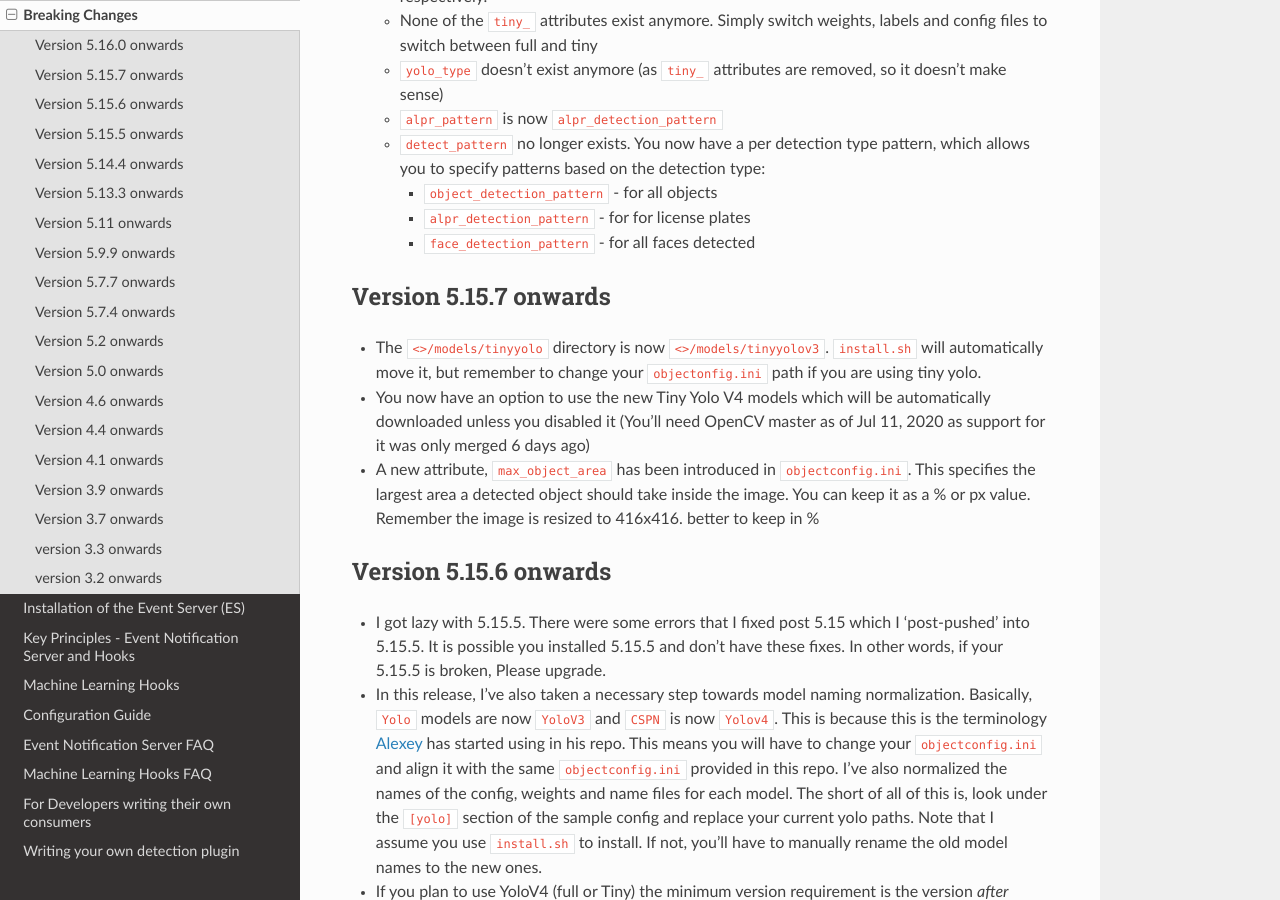
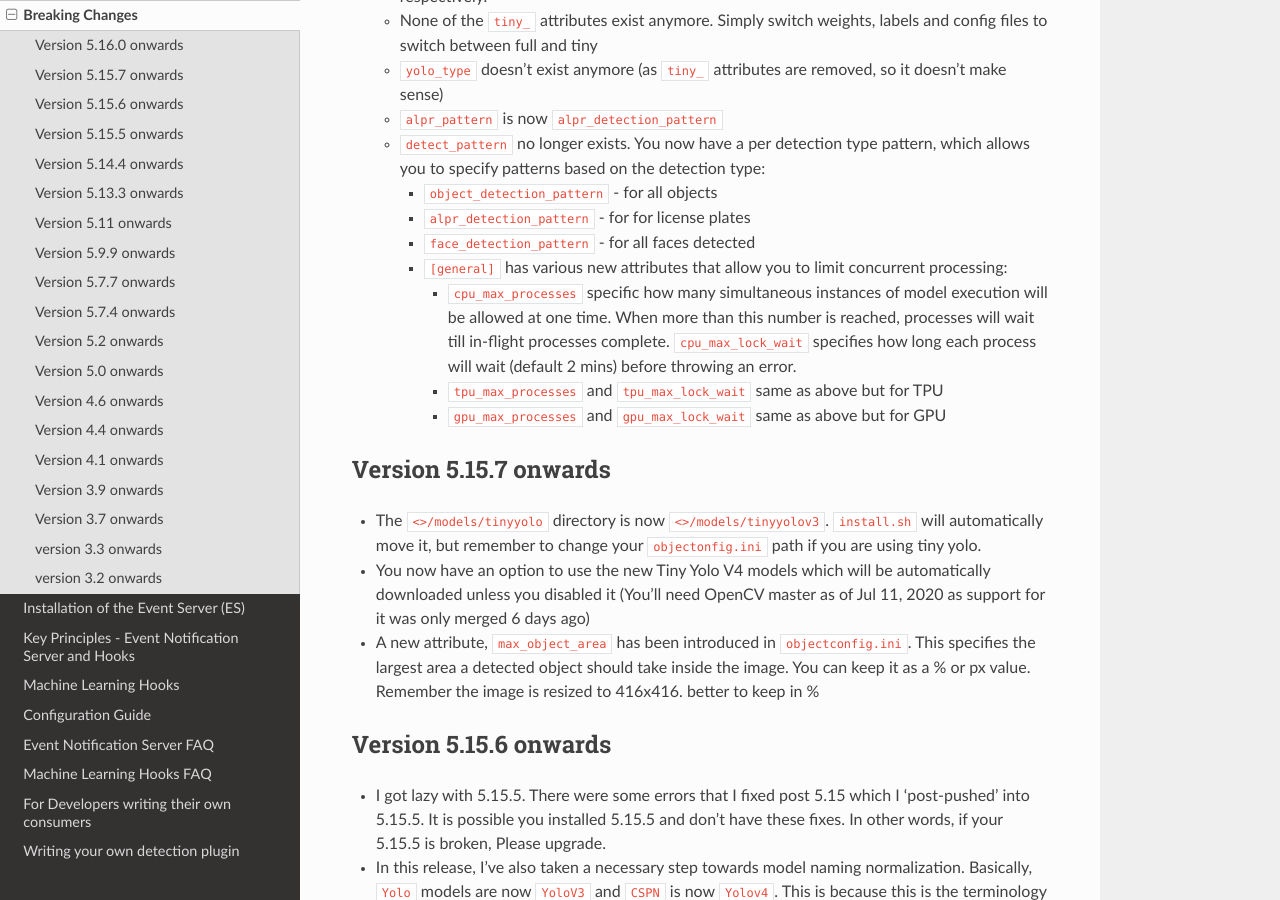
Before and after one commit to ZoneMinder/zmeventnotification, a Sphinx documentation site: the page built from docs/guides/breaking.rst, in a window 1280 px wide and 900 px high, scrolled down 723 px. Built offline with Sphinx 7.4.7 and the Read the Docs theme 2.0.0, drawn with Linux system fonts in a browser that asks for light colours.

Commit message:
add new attributes

```diff
--- a/docs/guides/breaking.rst
+++ b/docs/guides/breaking.rst
@@ -36,7 +36,13 @@ Version 5.16.0 onwards
     - ``object_detection_pattern`` - for all objects
     - ``alpr_detection_pattern`` - for for license plates
     - ``face_detection_pattern`` - for all faces detected
+    - ``[general]`` has various new attributes that allow you to limit concurrent processing:
 
+      - ``cpu_max_processes`` specific how many simultaneous instances of model execution will be allowed at one time.
+        When more than this number is reached, processes will wait till in-flight processes complete. ``cpu_max_lock_wait``
+        specifies how long each process will wait (default 2 mins) before throwing an error.
+      - ``tpu_max_processes`` and ``tpu_max_lock_wait`` same as above but for TPU
+      - ``gpu_max_processes`` and ``gpu_max_lock_wait`` same as above but for GPU
 
 Version 5.15.7 onwards
 ~~~~~~~~~~~~~~~~~~~~~~~~~~~~
```
